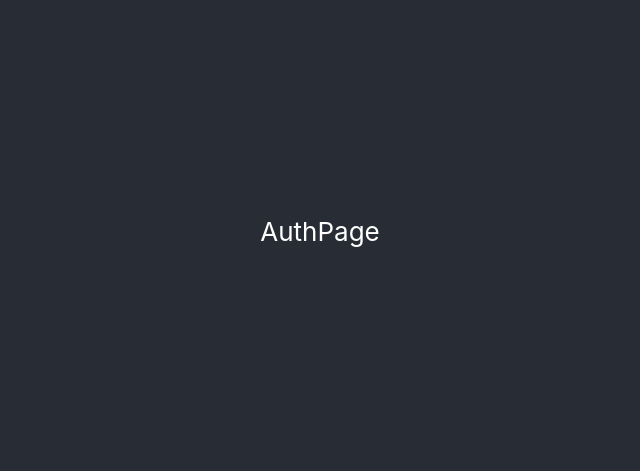
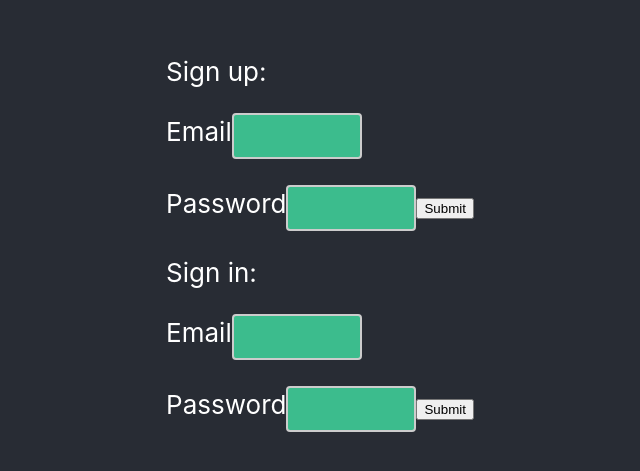
Before and after one commit to Annalise-M/Lab-12-TODO-fe, a React (Create React App) app: page /login in a window 1280 px wide. Shown: the part 169-640 px from the top of the page, without its empty margins (320-960 px from the left). Built offline with nearby package versions, Linux system fonts and the light colour scheme.

Commit message:
some css added

```diff
--- a/src/App.css
+++ b/src/App.css
@@ -1,17 +1,14 @@
 .App {
   text-align: center;
+  background-color: #3CBC8D;
 }
 
-.App-logo {
-  height: 40vmin;
-  pointer-events: none;
-}
-
+/*
 @media (prefers-reduced-motion: no-preference) {
   .App-logo {
     animation: App-logo-spin infinite 20s linear;
   }
-}
+} */
 
 .App-header {
   background-color: #282c34;
@@ -28,6 +25,7 @@
   color: #61dafb;
 }
 
+/*
 @keyframes App-logo-spin {
   from {
     transform: rotate(0deg);
@@ -35,4 +33,48 @@
   to {
     transform: rotate(360deg);
   }
+} */
+body {
+  cursor: url('https://bricampgomez.com/assets/img/batboy-50.png') 25 25,auto;
 }
+
+/* email input boxes design */
+input[type=text] {
+  width: 130px;
+  box-sizing: border-box;
+  border: 2px solid #ccc;
+  border-radius: 4px;
+  font-size: 16px;
+  background-color: #3CBC8D;
+  /* background-image: url('https://img.icons8.com/pastel-glyph/64/000000/search--v6.png'); */
+  background-position: 10px 10px;
+  background-repeat: no-repeat;
+  padding: 12px 20px 12px 40px;
+  transition: width 0.4s ease-in-out;
+}
+
+input[type=text]:focus {
+  width: 100%;
+}
+
+
+/* password input boxes design */
+input[type=password] {
+  width: 130px;
+  box-sizing: border-box;
+  border: 2px solid #ccc;
+  border-radius: 4px;
+  font-size: 16px;
+  background-color: #3CBC8D;
+  /* background-image: url('<img src="https://img.icons8.com/ios-glyphs/30/000000/private-lock.png"/>'); */
+  background-position: 10px 10px;
+  background-repeat: no-repeat;
+  padding: 12px 20px 12px 40px;
+  transition: width 0.4s ease-in-out;
+}
+
+input[type=password]:focus {
+  width: 100%;
+}
+
+/* <img src="https://img.icons8.com/pastel-glyph/64/000000/search--v2.png"/> */
--- a/src/AuthPage.js
+++ b/src/AuthPage.js
@@ -1,16 +1,84 @@
-import React, { Component } from 'react'
+import React, { Component } from 'react';
+import { signUp, signIn} from './todos-api.js';
+
 
 export default class AuthPage extends Component {
+
     state = {
+        signInEmail: '',
+        signInPassword: '',
+        signUpEmail: '',
+        signUpPassword: ''
+    }
 
+
+    handleSignUp = async (e) => {
+        e.preventDefault();
+
+        const user = await signUp({
+            email: this.state.signUpEmail,
+            password: this.state.signUpPassword
+        });
+
+        this.props.handleToken(user.body.token);
+        this.props.history.push('/');
+    }
+
+
+    handleSignIn = async (e) => {
+        e.preventDefault();
+
+        const user = await signIn({
+            email: this.state.signInEmail,
+            password: this.state.signInPassword
+        });
+
+        console.log(user.body, 'userrrrrrrrrrrrrrrrrrrrrrrrrrboddddyyyyyyyyyyyyyyyyyy');
+
+        this.props.handleToken(user.body.token);
+        this.props.history.push('/');
+    }
+
+
+    componentDidCatch(err, errInfo) {
+        console.log('errrrrrrrrrrrrrrrrrrrrr', err, errInfo);
     }
 
 
     render() {
         return (
             <div>
-                AuthPage
+                <form onSubmit={this.handleSignUp}>
+                    <p>
+                    Sign up:
+                    </p>
+                    <label>
+                        Email
+                            <input type="text" onChange={e => this.setState({ signUpEmail: e.target.value })} value={this.state.signUpEmail}/>
+                    </label>
+                    <p></p>
+                    <label>
+                        Password
+                            <input type="password" onChange={e => this.setState({ signUpPassword: e.target.value })} value={this.state.signUpPassword}/>
+                    </label>
+                        <button>Submit</button>
+                    </form>
+                {/*  */}
+                <form onSubmit={this.handleSignUp}>
+                    <p>
+                        Sign in:
+                    </p>
+                    <label>
+                        Email
+                            <input type="text" onChange={e => this.setState({ signInEmail: e.target.value })} value={this.state.signInEmail}/>
+                    </label>
+                    <p></p>
+                    <label>
+                        Password
+                            <input type="password" onChange={e => this.setState({ signInPassword: e.target.value })} value={this.state.signInPassword}/>
+                    </label>
+                        <button onClick="">Submit</button>
+                    </form>
             </div>
-        )
-    }
+    )}
 }
--- a/src/todos-api.js
+++ b/src/todos-api.js
@@ -2,9 +2,31 @@ import request from 'superagent';
 
 const URL = process.env.REACT_APP_API_URL || 'https://nameless-harbor-83220.herokuapp.com';
 
+export function signUp(userData) {
+    try {
+        return request.post(`${URL}/auth/signup`, userData);
+    } catch(e) {
+        return { error: e.message }
+    }
+}
+
+
+export function signIn(userData) {
+    try {
+        return request.post(`${URL}/auth/signin`, userData);
+    } catch(e) {
+        return { error: e.message }
+    }
+}
+
+
 export function fetchTodos() {
+    const token = localStorage.getItem('token');
+
     try{
-        return request.get(`${URL}/todos`);
+        return request
+            .get(`${URL}/api/todos`)
+            .set('Authorization', token);
     } catch(e) {
         return { error: e.message }
     }
@@ -12,21 +34,32 @@ export function fetchTodos() {
 
 
 export function fetchTodo(id) {
-    return request.get(`${URL}/todos/${id}`);
+    const token = localStorage.getItem('token');
+
+    return request.get(`${URL}/api/todos/${id}`)
+        .set('Authorization', token);
 }
 
 
 export function deleteTodo(id) {
-    return request.delete(`${URL}/todos/${id}`);
+    const token = localStorage.getItem('token');
+
+    return request.delete(`${URL}/api/todos/${id}`)
+        .set('Authorization', token);
 }
 
 
 export function updateTodo(id, updatedTodo) {
-    console.log(id, 'wazzzzzupppppppppp');
-    return request.put(`${URL}/todos/${id}`, updatedTodo);
+    const token = localStorage.getItem('token');
+
+    return request.put(`${URL}/api/todos/${id}`, updatedTodo)
+        .set('Authorization', token);
 }
 
 
 export function createTodo(todoData) {
-    return request.post(`${URL}/todos`, todoData)
+    const token = localStorage.getItem('token');
+
+    return request.post(`${URL}/api/todos`, todoData)
+        .set('Authorization', token);
 }
```
Also changed, not shown: src/App.js (+5 -8 lines).
